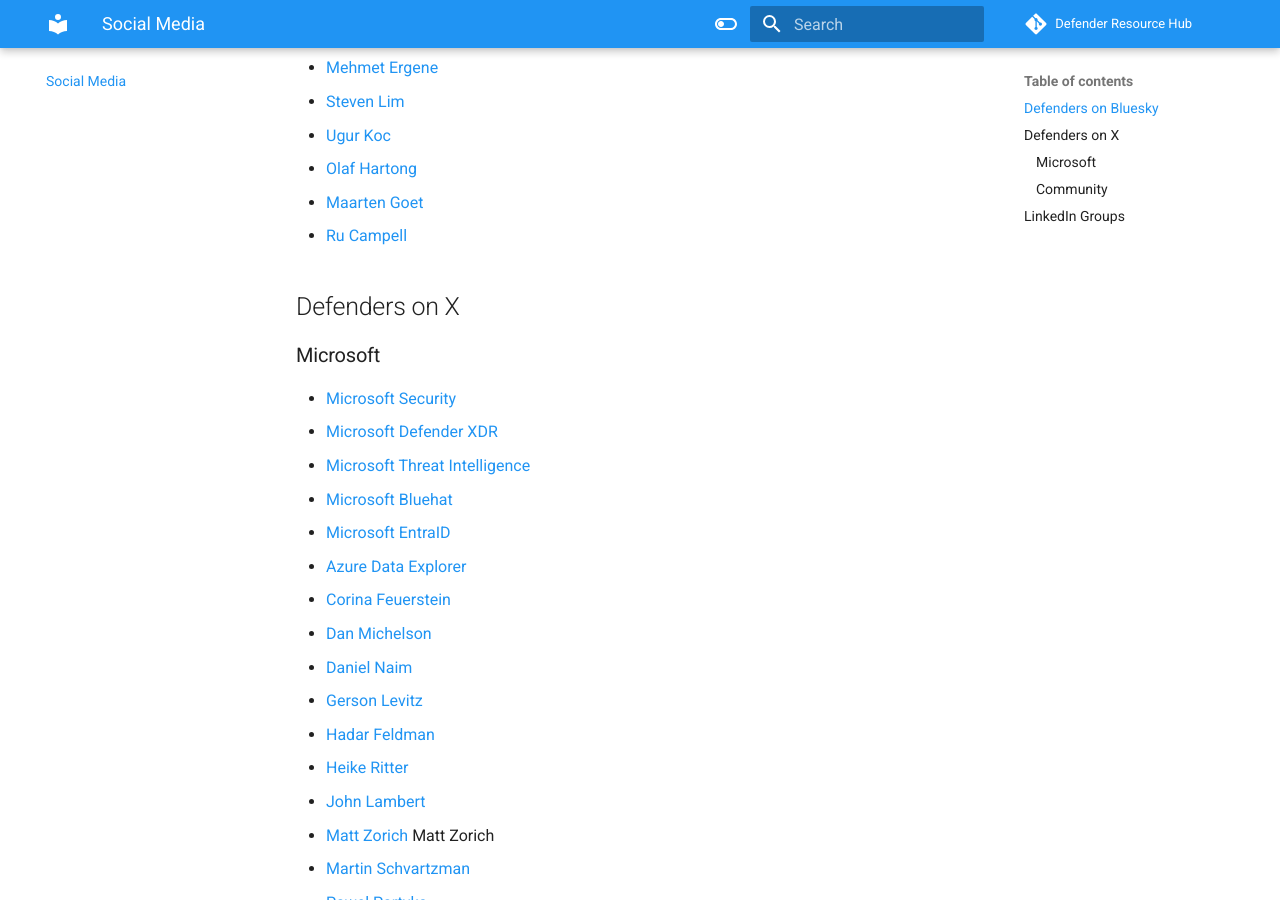
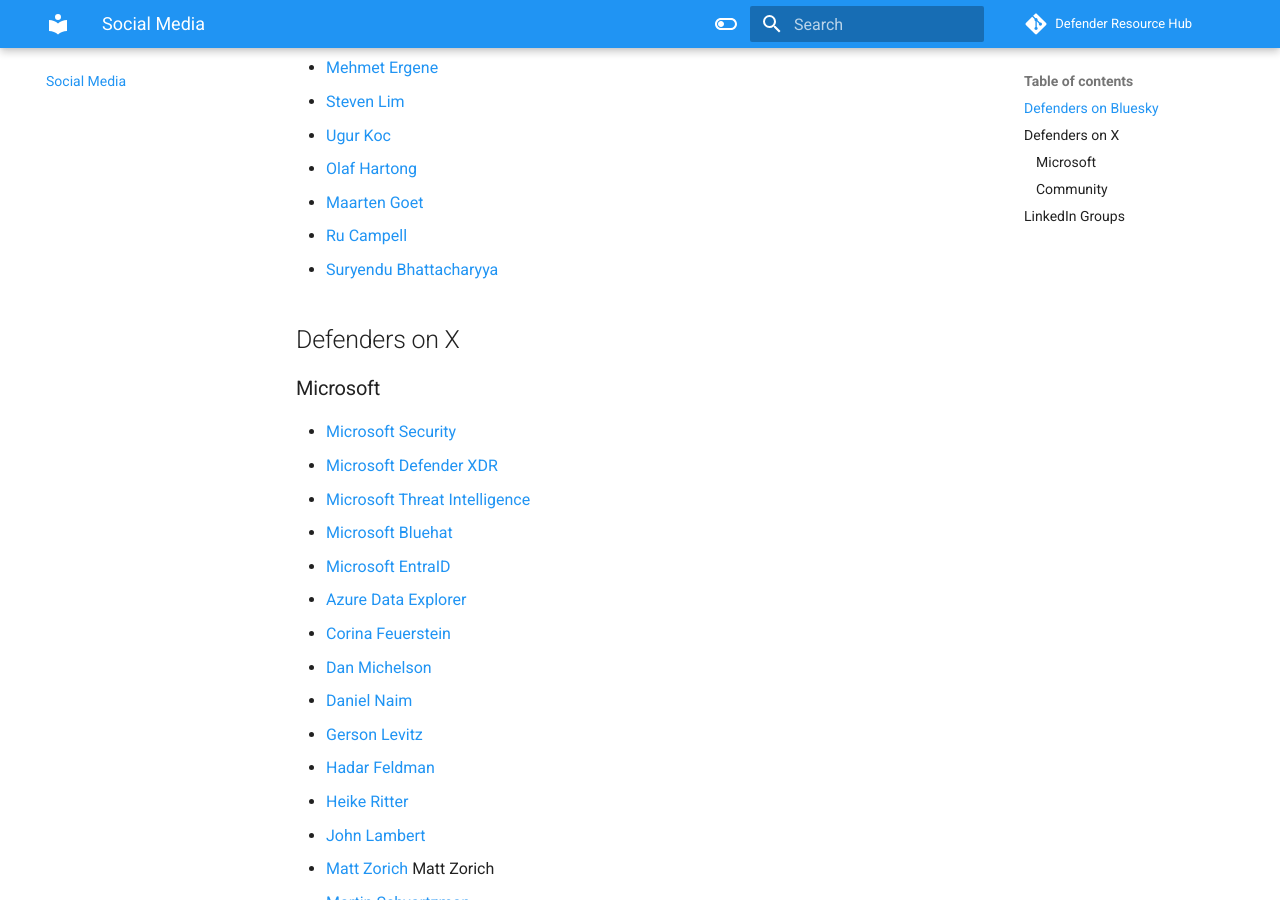
Before and after one commit to alexverboon/DefenderResourceHub, an MkDocs documentation site: the page built from docs/social.md, in a window 1280 px wide and 900 px high, scrolled down 660 px. Built offline with MkDocs 1.6.1 and Material for MkDocs 9.7.7, drawn with Linux system fonts in a browser that asks for light colours; comment, search, counter and statistics services are not loaded.

Commit message:
social updates

```diff
--- a/docs/social.md
+++ b/docs/social.md
@@ -22,6 +22,7 @@
 - [Olaf Hartong](https://bsky.app/profile/olafhartong.nl)
 - [Maarten Goet](https://bsky.app/profile/maartengoet.com)
 - [Ru Campell](https://bsky.app/profile/campbell.scot)
+- [Suryendu Bhattacharyya](https://bsky.app/profile/crookedbong.bsky.social)
 
 ## Defenders on X
 
```
